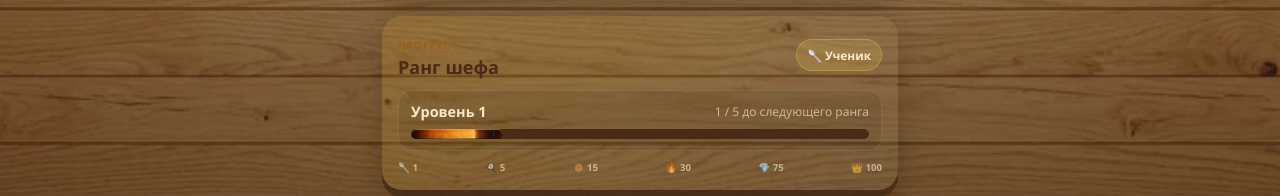
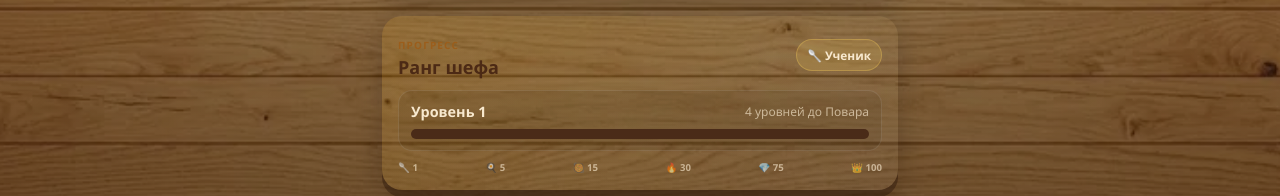
Before and after one commit to JoTalbot/wordchef, a Next.js app in the folder frontend/: page / in a window 1280 px wide. Shown: the part 1789-1985 px from the top of the page. Built offline with nearby package versions, Linux system fonts and the light colour scheme.

Commit message:
fix(v1.16): correct chef rank progress ranges

```diff
--- a/frontend/components/ChefGame.tsx
+++ b/frontend/components/ChefGame.tsx
@@ -652,8 +652,8 @@ function HomeScreen({
           <span className="wc-rank-badge">{levelNo >= 100 ? "👑 Легенда" : levelNo >= 75 ? "💎 Мастер" : levelNo >= 50 ? "🔥 Гранд-шеф" : levelNo >= 30 ? "🥇 Шеф-мастер" : levelNo >= 15 ? "🥘 Шеф" : levelNo >= 5 ? "🍳 Повар" : "🥄 Ученик"}</span>
         </div>
         <div className="wc-rank-progress">
-          <div className="wc-rank-level"><strong>Уровень {levelNo}</strong><span>{levelNo >= 100 ? "Максимальный ранг кампании" : `${Math.max(0, levelNo % 5)} / 5 до следующего ранга`}</span></div>
-          <div className="wc-bar"><div style={{ width: `${levelNo >= 100 ? 100 : ((levelNo % 5) / 5) * 100}%` }} /></div>
+          <div className="wc-rank-level"><strong>Уровень {levelNo}</strong><span>{levelNo >= 100 ? "Максимальный ранг кампании" : levelNo >= 75 ? `${100 - levelNo} уровней до Легенды` : levelNo >= 50 ? `${75 - levelNo} уровней до Мастера` : levelNo >= 30 ? `${50 - levelNo} уровней до Гранд-шефа` : levelNo >= 15 ? `${30 - levelNo} уровней до Шеф-мастера` : levelNo >= 5 ? `${15 - levelNo} уровней до Шефа` : `${5 - levelNo} уровней до Повара`}</span></div>
+          <div className="wc-bar"><div style={{ width: `${levelNo >= 100 ? 100 : levelNo >= 75 ? ((levelNo - 75) / 25) * 100 : levelNo >= 50 ? ((levelNo - 50) / 25) * 100 : levelNo >= 30 ? ((levelNo - 30) / 20) * 100 : levelNo >= 15 ? ((levelNo - 15) / 15) * 100 : levelNo >= 5 ? ((levelNo - 5) / 10) * 100 : ((levelNo - 1) / 4) * 100}%` }} /></div>
         </div>
         <div className="wc-rank-milestones">
           <span>🥄 1</span><span>🍳 5</span><span>🥘 15</span><span>🔥 30</span><span>💎 75</span><span>👑 100</span>
```
